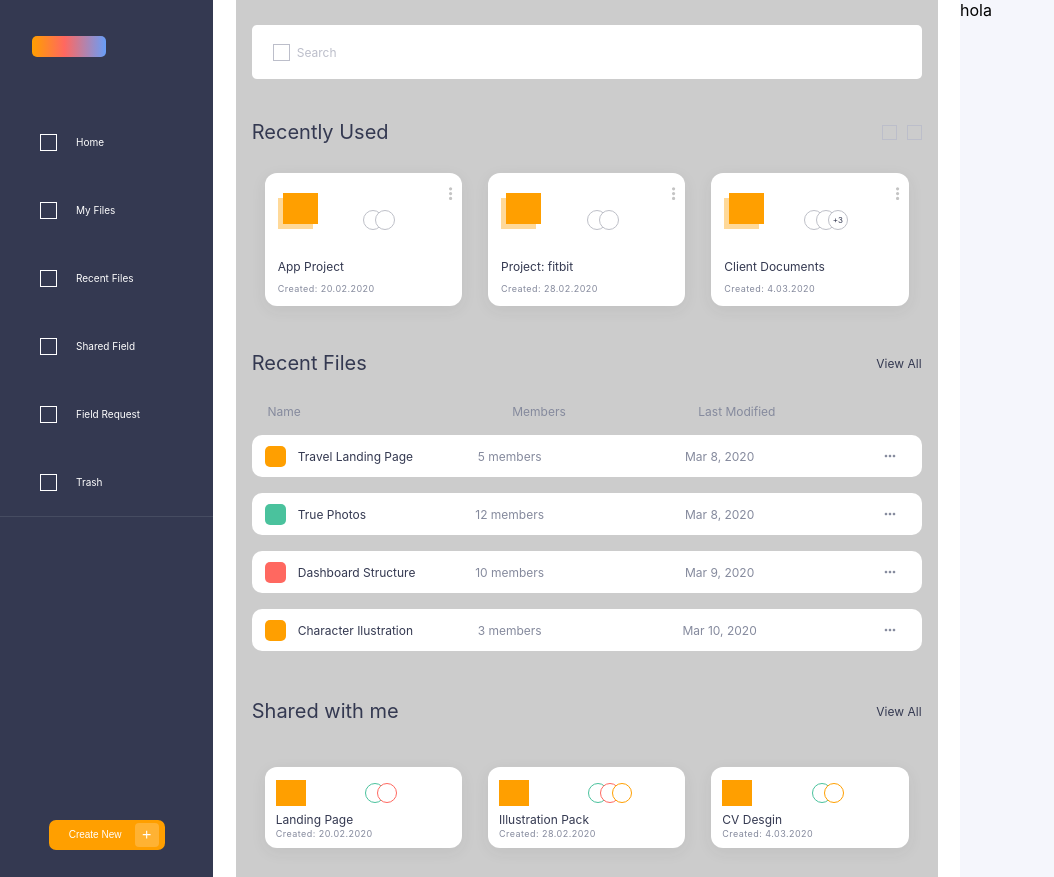
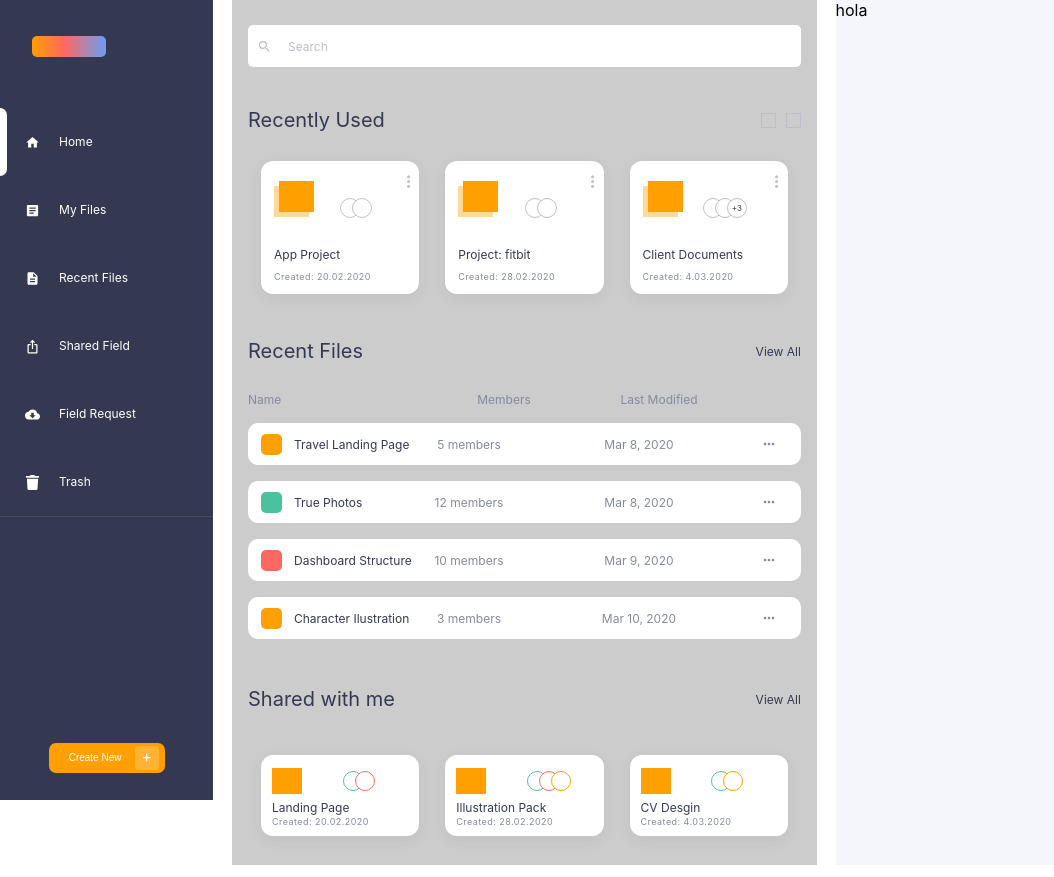
Before and after one commit to marceloev123/Css-Nerdery-Challenge-Layout, a React (Create React App) app: page / in a window 1280 px wide. Shown: the whole page, without its empty margins (0-1054 px from the left). Built offline with nearby package versions, Linux system fonts and the light colour scheme.

Commit message:
feat: routing

```diff
--- a/src/App.tsx
+++ b/src/App.tsx
@@ -1,12 +1,20 @@
 import React from "react";
 import { Home } from "./pages/Home/Home";
 import { Route, Routes } from "react-router-dom";
+import { Sidebar } from "./components/Sidebar/Sidebar";
 
 function App() {
   return (
-    <Routes>
-      <Route path="/" element={<Home />} />
-    </Routes>
+    <div style={{ display: "flex", flexGrow: 1 }}>
+      <Sidebar />
+      <Routes>
+        <Route path="/" element={<Home />} />
+        <Route path="/my-files" element={<div>files</div>} />
+        <Route path="/recent-files" element={<div>files</div>} />
+        <Route path="/shared-files" element={<div>files</div>} />
+        <Route path="/trash" element={<div>trash</div>} />
+      </Routes>
+    </div>
   );
 }
 
--- a/src/components/Info/Info.css
+++ b/src/components/Info/Info.css
@@ -12,9 +12,11 @@
   margin-right: 16px;
   margin-top: 25px;
   background-color: white;
-  height: 36px;
+  height: 24px;
   padding: 9px;
   border-radius: 5px;
+  align-items: center;
+  gap: 16px;
 }
 
 .display-recent {
--- a/src/components/Info/Info.tsx
+++ b/src/components/Info/Info.tsx
@@ -3,6 +3,7 @@ import "./Info.css";
 import { RecentFiles } from "./RecentFiles/RecentFiles";
 import { RecentlyUsed } from "./RecentlyUsed/RecentlyUsed";
 import { SharedWithMe } from "./SharedWithMe/SharedWithMe";
+import { MdSearch } from "react-icons/md";
 
 type InfoProps = {
   className: string;
@@ -13,15 +14,11 @@ export const Info = ({ className }: InfoProps) => {
     <div className={`display-content ${className}`}>
       <div className="display-recent">
         <div className="search-bar">
-          <div
+          <MdSearch
             style={{
               width: "15px",
               height: "15px",
-              border: "1px solid #BCBECA",
-              marginLeft: "12px",
-              marginRight: "7px",
-              marginTop: "auto",
-              marginBottom: "auto",
+              color: " #BCBECA",
             }}
           />
           <span
--- a/src/components/Info/SharedWithMe/SharedWithMe.tsx
+++ b/src/components/Info/SharedWithMe/SharedWithMe.tsx
@@ -8,7 +8,6 @@ type CardsProps = {
 };
 
 const Cards = ({ id, title, createdDate }: CardsProps) => {
-  console.log(id);
   return (
     <div className="shared-card-container">
       <div
--- a/src/components/Sidebar/Sidebar.css
+++ b/src/components/Sidebar/Sidebar.css
@@ -1,5 +1,7 @@
 .sidebar-wrapper {
-  height: 100%;
+  height: 100vh;
+  width: 20%;
+  max-width: 250px;
   background-color: #343951;
   display: flex;
   flex-direction: column;
@@ -7,27 +9,38 @@
 }
 
 .nav-list {
-  margin: 0;
+  margin-block-start: 0;
+  padding-left: 0;
   border-bottom: 1px solid #464c61;
 }
 
-.wrapper li {
-  position: relative;
+.wrapper-list {
   list-style: none;
   height: 68px;
 }
 
-.wrapper li a {
+.nav-link {
   display: flex;
   height: 100%;
   width: 100%;
   align-items: center;
   text-decoration: none;
+  padding-left: 25px;
 }
 
-.wrapper li a .route-name {
+.active-nav-link:before {
+  width: 7px;
+  height: 68px;
+  border-radius: 0 7px 7px 0;
+  background-color: #fff;
+  content: "";
+  margin-left: -25px;
+  margin-right: 18px;
+}
+
+.route-name {
   color: #ffffff;
-  font-size: 10px;
+  font-size: 12px;
   line-height: 12px;
   margin-left: 19px;
   font-style: normal;
--- a/src/components/Sidebar/Sidebar.tsx
+++ b/src/components/Sidebar/Sidebar.tsx
@@ -1,43 +1,127 @@
 import React from "react";
 import "./Sidebar.css";
-import { MdAdd } from "react-icons/md";
+import {
+  MdAdd,
+  MdArticle,
+  MdDescription,
+  MdHome,
+  MdOutlineIosShare,
+  MdCloudDownload,
+} from "react-icons/md";
+import { FaTrash } from "react-icons/fa";
+import { Link, useMatch } from "react-router-dom";
 
 type IndexProps = {
   routeName: string;
+  path: string;
+  icon: Object;
 };
 
-const Index = ({ routeName }: IndexProps) => {
+const Index = ({ icon, path, routeName }: IndexProps) => {
+  const match = useMatch(path);
+  console.log(match);
   return (
-    <li>
-      <a href="/#">
-        <div
-          style={{
-            width: "15px",
-            height: "15px",
-            border: "1px solid #FFFFFF",
-          }}
-        />
+    <li className="wrapper-list">
+      <Link
+        to={path}
+        className={match ? "nav-link active-nav-link" : "nav-link"}
+      >
+        {icon}
         <span className="route-name">{routeName}</span>
-      </a>
+      </Link>
     </li>
   );
 };
 
-type SidebarProps = {
-  className: string;
-};
-
-export const Sidebar = ({ className }: SidebarProps) => {
+export const Sidebar = () => {
   const listIndex = [
-    { id: 1, routeName: "Home" },
-    { id: 2, routeName: "My Files" },
-    { id: 3, routeName: "Recent Files" },
-    { id: 4, routeName: "Shared Field" },
-    { id: 5, routeName: "Field Request" },
-    { id: 6, routeName: "Trash" },
+    {
+      id: 1,
+      routeName: "Home",
+      path: "/",
+      icon: (
+        <MdHome
+          style={{
+            width: "15px",
+            height: "15px",
+            color: " #FFFFFF",
+          }}
+        />
+      ),
+    },
+    {
+      id: 2,
+      routeName: "My Files",
+      path: "/my-files",
+      icon: (
+        <MdArticle
+          style={{
+            width: "15px",
+            height: "15px",
+            color: " #FFFFFF",
+          }}
+        />
+      ),
+    },
+    {
+      id: 3,
+      routeName: "Recent Files",
+      path: "/recent-files",
+      icon: (
+        <MdDescription
+          style={{
+            width: "15px",
+            height: "15px",
+            color: " #FFFFFF",
+          }}
+        />
+      ),
+    },
+    {
+      id: 4,
+      routeName: "Shared Field",
+      path: "/shared-field",
+      icon: (
+        <MdOutlineIosShare
+          style={{
+            width: "15px",
+            height: "15px",
+            color: " #FFFFFF",
+          }}
+        />
+      ),
+    },
+    {
+      id: 5,
+      routeName: "Field Request",
+      path: "/field-request",
+      icon: (
+        <MdCloudDownload
+          style={{
+            width: "15px",
+            height: "15px",
+            color: " #FFFFFF",
+          }}
+        />
+      ),
+    },
+    {
+      id: 6,
+      routeName: "Trash",
+      path: "/trash",
+      icon: (
+        <FaTrash
+          style={{
+            width: "15px",
+            height: "15px",
+            color: " #FFFFFF",
+          }}
+        />
+      ),
+    },
   ];
   return (
-    <div className={`sidebar-wrapper ${className}`}>
+    <div className="sidebar-wrapper">
       <div>
         <div
           style={{
@@ -53,7 +137,12 @@ export const Sidebar = ({ className }: SidebarProps) => {
         ></div>
         <ul className="nav-list">
           {listIndex.map((index) => (
-            <Index key={index.id} routeName={index.routeName} />
+            <Index
+              key={index.id}
+              icon={index.icon}
+              path={index.path}
+              routeName={index.routeName}
+            />
           ))}
         </ul>
       </div>
--- a/src/pages/Home/Home.css
+++ b/src/pages/Home/Home.css
@@ -16,11 +16,7 @@ h2 {
 .wrapper {
   min-height: 100vh;
   display: grid;
-  grid-template-columns: repeat(2, 1fr);
-}
-
-.sidebar-col {
-  display: none;
+  grid-template-columns: repeat(1, 1fr);
 }
 
 .display-col {
@@ -34,10 +30,8 @@ h2 {
 @media only screen and (min-width: 480px) {
   .wrapper {
     display: grid;
+    width: 100%;
     grid-template-columns: repeat(12, 1fr);
-  }
-  .sidebar-col {
-    display: none;
   }
 
   .display-col {
@@ -52,18 +46,14 @@ h2 {
 @media only screen and (min-width: 768px) {
   .wrapper {
     display: grid;
+    width: 100%;
     grid-template-columns: repeat(12, 1fr);
   }
-  .sidebar-col {
-    grid-column: 1/3;
-    display: flex;
-  }
-
   .display-col {
-    grid-column: 3/10;
+    grid-column: 1/8;
   }
 
   .dashboard-col {
-    grid-column: 10/13;
+    grid-column: 8/13;
   }
 }
--- a/src/pages/Home/Home.tsx
+++ b/src/pages/Home/Home.tsx
@@ -1,12 +1,10 @@
 import React from "react";
 import { Dashboard } from "../../components/Dashboard/Dashboard";
 import { Info } from "../../components/Info/Info";
-import { Sidebar } from "../../components/Sidebar/Sidebar";
 import "./Home.css";
 export const Home = () => {
   return (
     <div className="wrapper">
-      <Sidebar className="sidebar-col" />
       <Info className="display-col" />
       <Dashboard className="dashboard-col" />
     </div>
```
